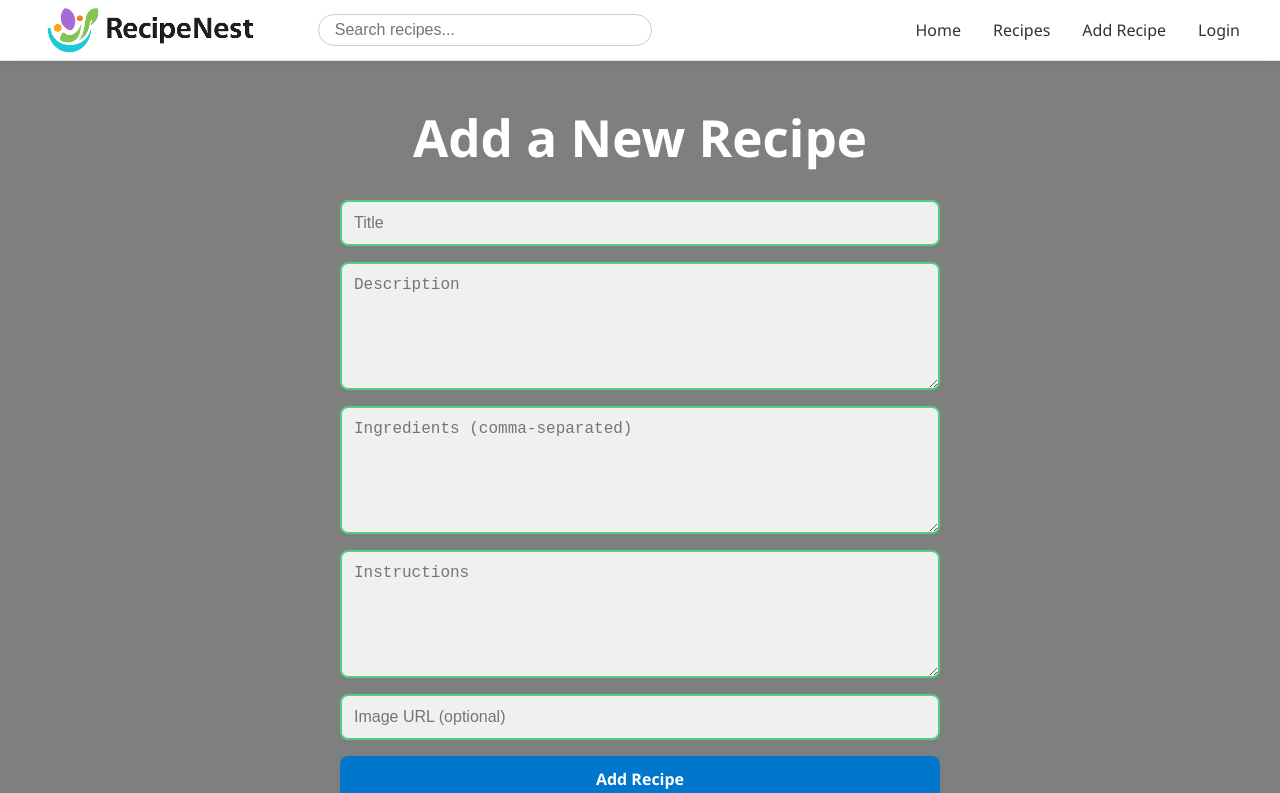
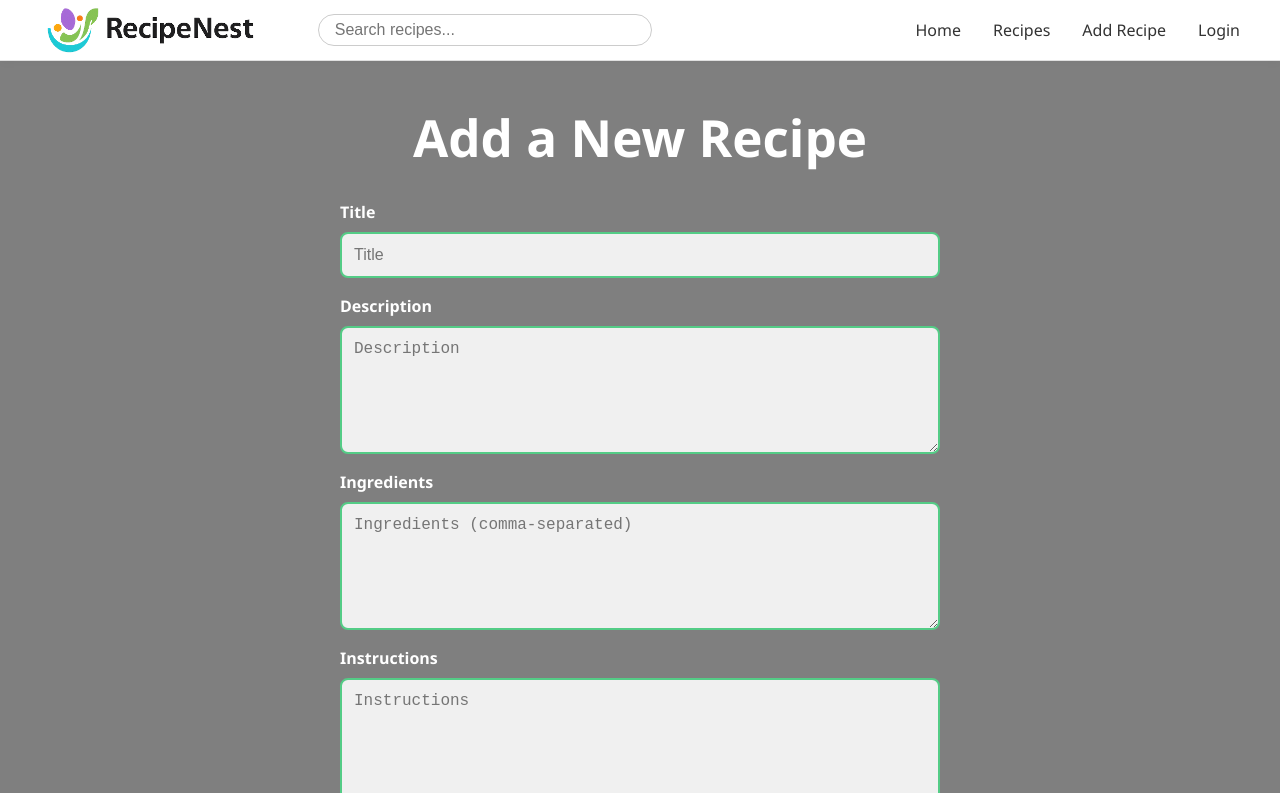
Before and after one commit to DaniRossiter/recipenest-frontend, a React (Vite) app: page /add-recipe in a window 1280 px wide. Shown: the top 793 px of the page. Built offline with nearby package versions, Linux system fonts and the light colour scheme.

Commit message:
Add and pass test for AddRecipePage component

```diff
--- a/src/components/RecipeForm.jsx
+++ b/src/components/RecipeForm.jsx
@@ -1,5 +1,5 @@
 import React, { useState } from "react";
-import "./RecipeFormResponsive.css"; // ✅ Import the mobile-only CSS
+import "./RecipeFormResponsive.css"; // Keeps responsive tweaks if needed
 
 function RecipeForm({ onSubmit, initialData = {}, buttonLabel }) {
   const [title, setTitle] = useState(initialData.title || "");
@@ -16,12 +16,14 @@ function RecipeForm({ onSubmit, initialData = {}, buttonLabel }) {
       description,
       ingredients: ingredients.split(",").map(item => item.trim()),
       instructions: instructions.split("\n").map(step => step.trim()),
-      imageUrl
+      imageUrl,
     });
   };
 
   return (
     <form onSubmit={handleSubmit} style={styles.form} className="recipe-form">
+      <label style={styles.label}>
+        Title
         <input
           type="text"
           value={title}
@@ -30,6 +32,10 @@ function RecipeForm({ onSubmit, initialData = {}, buttonLabel }) {
           style={styles.input}
           className="form-input"
         />
+      </label>
+
+      <label style={styles.label}>
+        Description
         <textarea
           value={description}
           onChange={(e) => setDescription(e.target.value)}
@@ -37,6 +43,10 @@ function RecipeForm({ onSubmit, initialData = {}, buttonLabel }) {
           style={styles.textarea}
           className="form-textarea"
         />
+      </label>
+
+      <label style={styles.label}>
+        Ingredients
         <textarea
           value={ingredients}
           onChange={(e) => setIngredients(e.target.value)}
@@ -44,6 +54,10 @@ function RecipeForm({ onSubmit, initialData = {}, buttonLabel }) {
           style={styles.textarea}
           className="form-textarea"
         />
+      </label>
+
+      <label style={styles.label}>
+        Instructions
         <textarea
           value={instructions}
           onChange={(e) => setInstructions(e.target.value)}
@@ -51,6 +65,10 @@ function RecipeForm({ onSubmit, initialData = {}, buttonLabel }) {
           style={styles.textarea}
           className="form-textarea"
         />
+      </label>
+
+      <label style={styles.label}>
+        Image URL
         <input
           type="text"
           value={imageUrl}
@@ -59,6 +77,8 @@ function RecipeForm({ onSubmit, initialData = {}, buttonLabel }) {
           style={styles.input}
           className="form-input"
         />
+      </label>
+
       <button
         type="submit"
         style={isHovered ? styles.buttonHover : styles.button}
@@ -80,12 +100,19 @@ const styles = {
     maxWidth: "600px",
     margin: "2rem auto",
   },
+  label: {
+    fontWeight: "bold",
+    color: "white",
+    display: "flex",
+    flexDirection: "column",
+    gap: "0.5rem",
+  },
   input: {
     padding: "0.75rem",
     fontSize: "1rem",
     borderRadius: "8px",
     border: "2px solid #54cc86",
-    backgroundColor: "#f0f0f0"
+    backgroundColor: "#f0f0f0",
   },
   textarea: {
     padding: "0.75rem",
@@ -93,7 +120,7 @@ const styles = {
     borderRadius: "8px",
     border: "2px solid #54cc86",
     backgroundColor: "#f0f0f0",
-    minHeight: "100px"
+    minHeight: "100px",
   },
   button: {
     padding: "0.75rem",
@@ -104,7 +131,7 @@ const styles = {
     fontSize: "1rem",
     cursor: "pointer",
     border: "none",
-    transition: "background-color 0.2s ease, transform 0.2s ease"
+    transition: "background-color 0.2s ease, transform 0.2s ease",
   },
   buttonHover: {
     padding: "0.75rem",
@@ -116,8 +143,8 @@ const styles = {
     cursor: "pointer",
     border: "none",
     transform: "scale(1.02)",
-    transition: "background-color 0.2s ease, transform 0.2s ease"
-  }
+    transition: "background-color 0.2s ease, transform 0.2s ease",
+  },
 };
 
 export default RecipeForm;
--- a/src/pages/AddRecipePage.jsx
+++ b/src/pages/AddRecipePage.jsx
@@ -1,19 +1,37 @@
 import React from "react";
 import RecipeForm from "../components/RecipeForm";
+import { useNavigate } from "react-router-dom";
 
 function AddRecipePage() {
+  const navigate = useNavigate();
+
+  const handleAdd = async (newRecipe) => {
+    try {
+      const response = await fetch("/api/recipes", {
+        method: "POST",
+        headers: {
+          "Content-Type": "application/json",
+        },
+        body: JSON.stringify(newRecipe),
+      });
+
+      if (response.ok) {
+        navigate("/recipes");
+      } else {
+        console.error("Failed to add recipe");
+      }
+    } catch (err) {
+      console.error("Error:", err);
+    }
+  };
+
   return (
-    <div>
+    <>
       <h1 style={{ textAlign: "center", color: "white", marginTop: "3rem" }}>
         Add a New Recipe
       </h1>
-      <RecipeForm
-        onSubmit={(data) => {
-          console.log("Submit new recipe:", data);
-        }}
-        buttonLabel="Add Recipe"
-      />
-    </div>
+      <RecipeForm onSubmit={handleAdd} buttonLabel="Add Recipe" />
+    </>
   );
 }
 
```
Also changed, not shown: 1 other file (tests, documents, lock files or other folders). Lines whose indentation alone changed are shown as unchanged.
